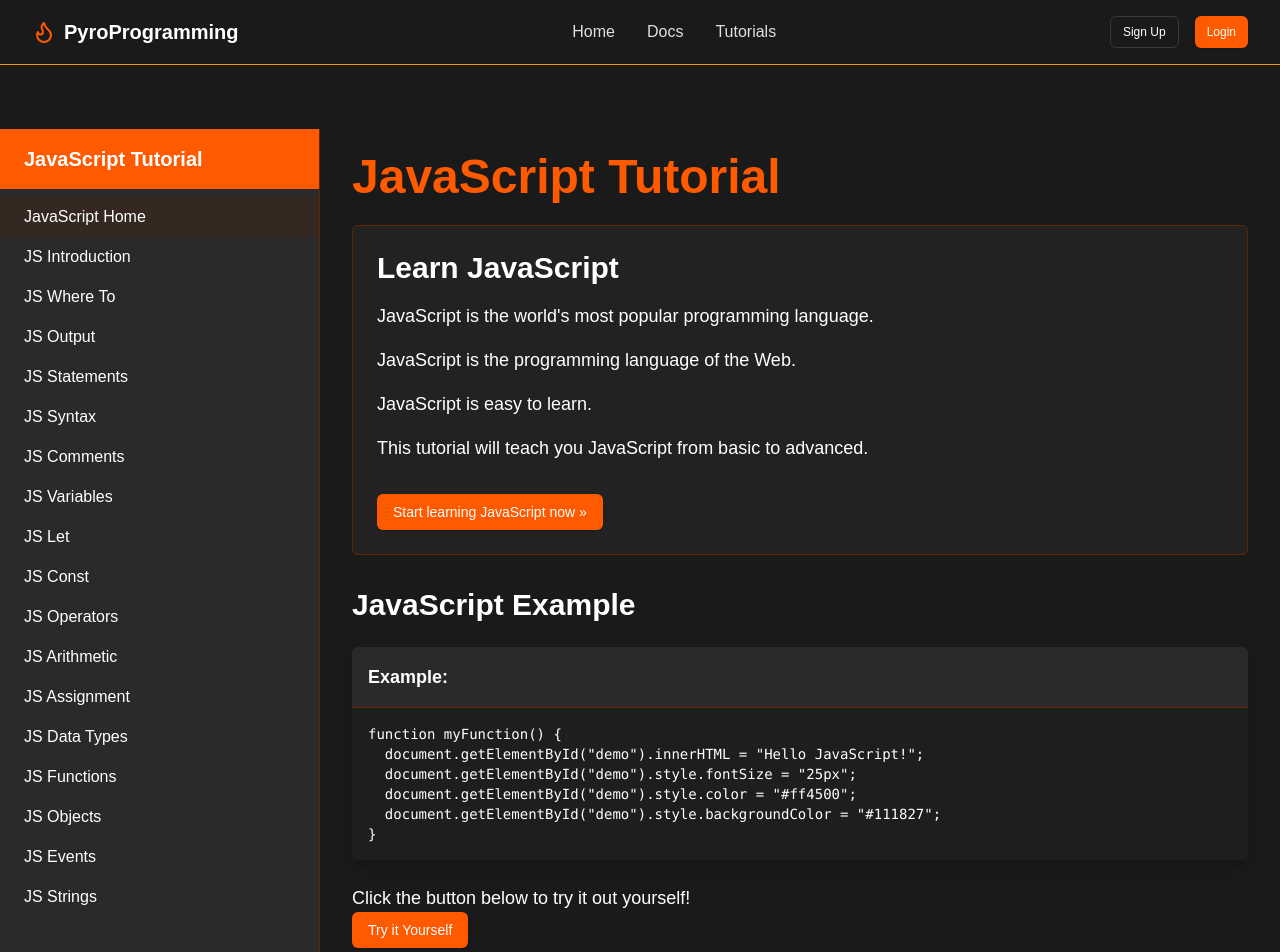
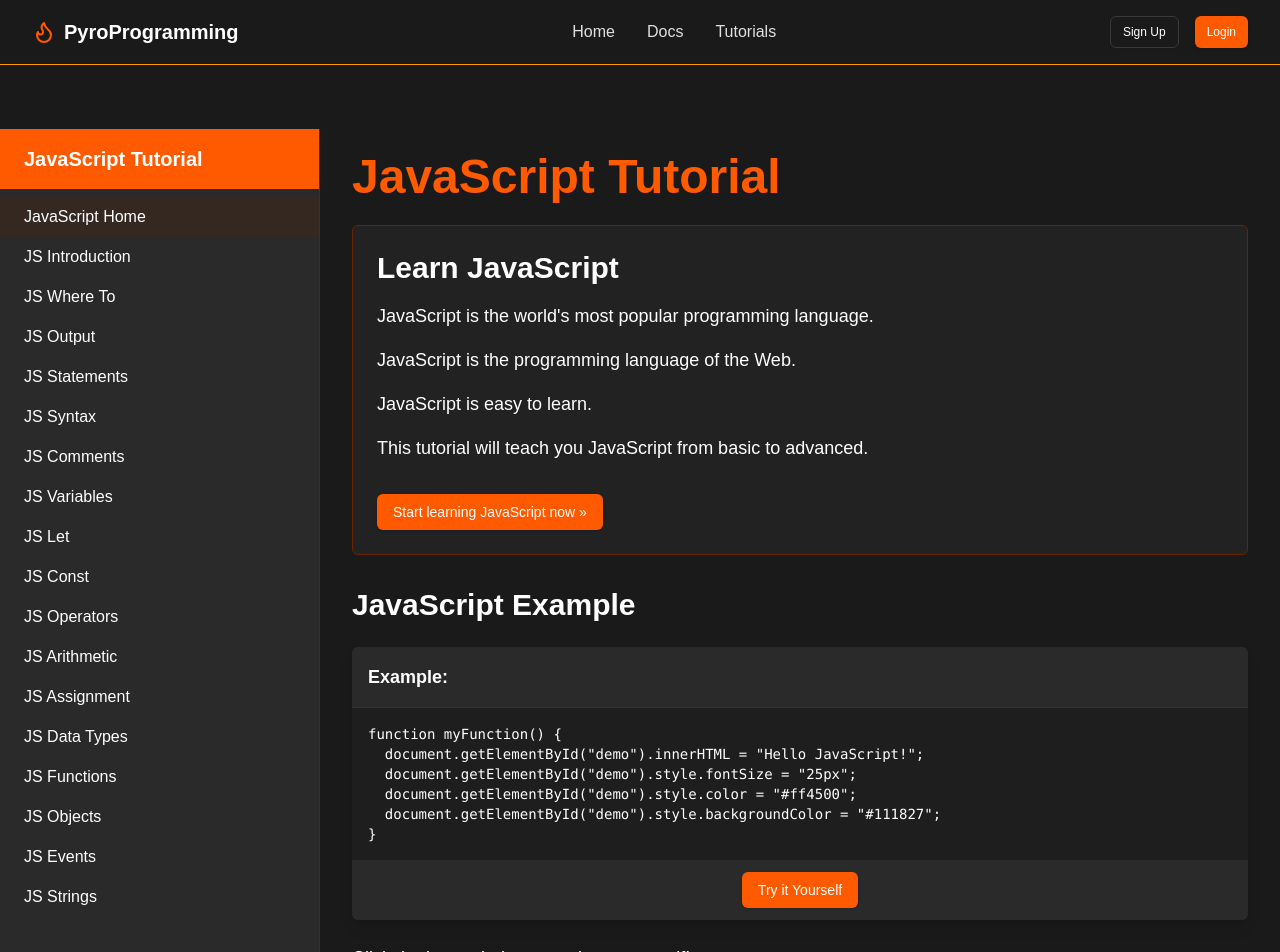
Before and after one commit to 321EZ123/PyroProgramming, a Next.js app: page /tutorials/javascript in a window 1280 px wide. Shown: the top 952 px of the page. Built offline with nearby package versions, Linux system fonts and the light colour scheme.

Commit message:
Update page.tsx

```diff
--- a/src/app/tutorials/javascript/page.tsx
+++ b/src/app/tutorials/javascript/page.tsx
@@ -44,14 +44,20 @@ export default function JavaScriptTutorialHome() {
 }`}</code>
             </pre>
           </div>
+          <div className="bg-card p-3 flex justify-center">
+            <Button
+              variant="default"
+              className="bg-primary hover:bg-primary/90 text-white"
+              onClick={() => window.location.href = "https://pyroprogramming-ide.9p.al/"}
+            >
+              Try it Yourself
+            </Button>
+          </div>
         </div>
 
         <p className="text-lg">
           Click the button below to try it out yourself!
         </p>
-        <Button variant="default" className="bg-primary hover:bg-primary/90 text-white">
-          Try it Yourself
-        </Button>
       </div>
 
       <div className="mb-10">
```
